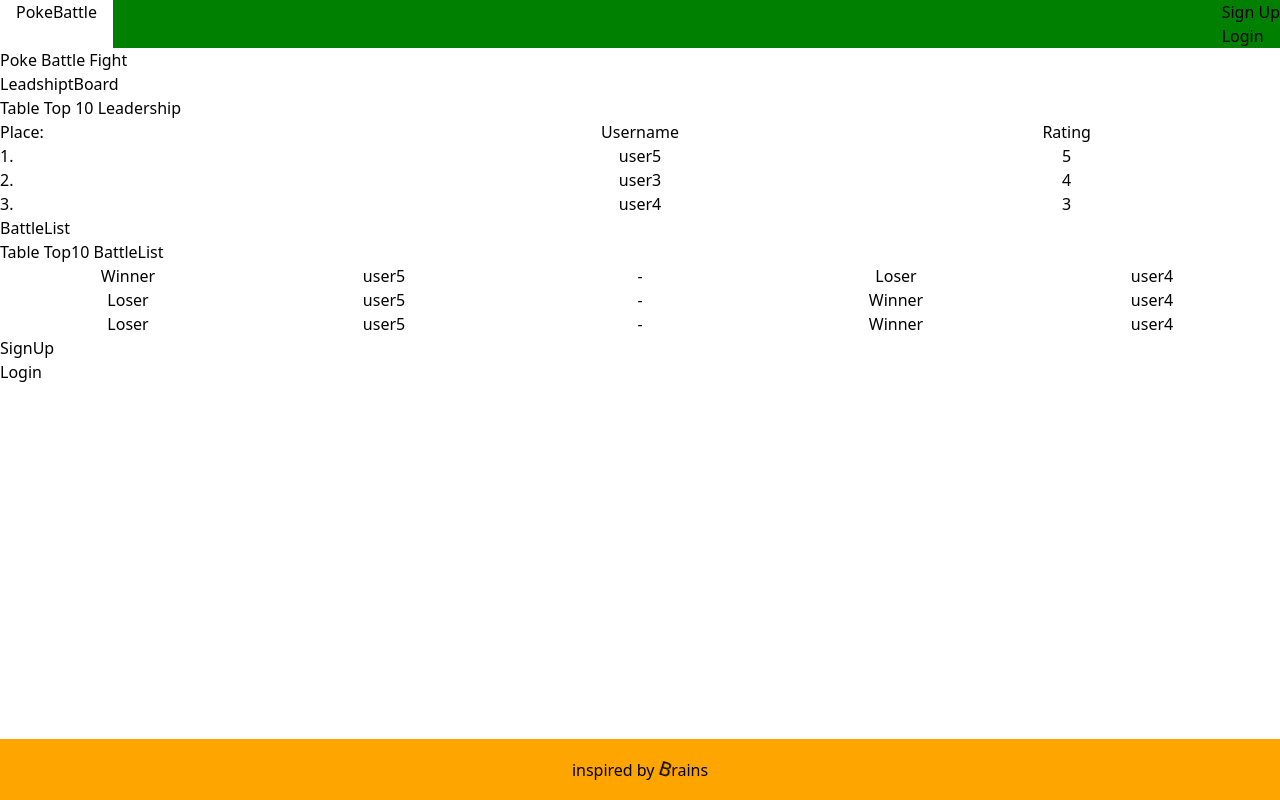
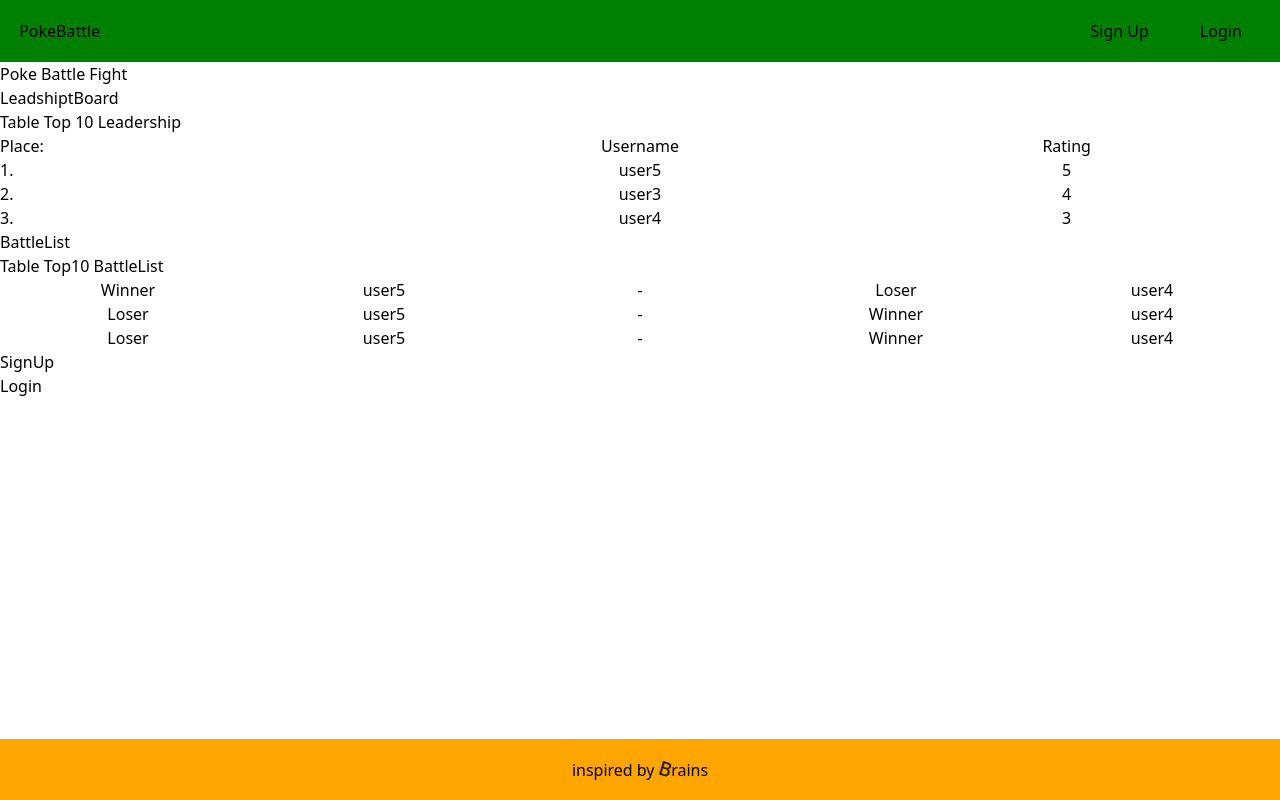
Before and after one commit to devAndWit/fe-pokebattle, a React (Vite) app: page / in a window 1280 px wide. Built offline with nearby package versions, Linux system fonts and the light colour scheme.

Commit message:
styling header nav

```diff
--- a/src/components/Header/header.css
+++ b/src/components/Header/header.css
@@ -1,12 +1,24 @@
 header {
   display: flex;
+  padding: 0.2rem;
+  background-color: green;
+
   .HeaderLeft {
-    padding: 0 1rem 0 1rem;
+    a {
+      display: block;
+      padding: 1rem;
+      transition: 0.3s all;
+      min-width: 80px;
+      text-align: center;
+
+      &:hover {
+        background-color: blue;
+      }
+    }
   }
   .HeaderRight {
     display: flex;
     justify-content: flex-end;
     width: 100%;
-    background-color: green;
   }
 }
--- /dev/null
+++ b/src/components/Nav/Nav.css
@@ -0,0 +1,36 @@
+nav {
+  ul {
+    list-style: none;
+  }
+  .UlMenu {
+  }
+
+  .UlMenu:before {
+    display: block;
+    width: 10px;
+    height: 10px;
+    content: "=";
+    background-color: red;
+    z-index: 10;
+  }
+
+  .UlControl {
+    display: flex;
+    padding-right: 1rem;
+    gap: 1rem;
+
+    li {
+      a {
+        display: block;
+        padding: 1rem;
+        transition: 0.3s all;
+        min-width: 80px;
+        text-align: center;
+
+        &:hover {
+          background-color: blue;
+        }
+      }
+    }
+  }
+}
--- a/src/components/NavUserMenu.jsx
+++ b/src/components/NavUserMenu.jsx
@@ -1,5 +1,7 @@
 import { Link, useNavigate } from "react-router-dom";
 import { useAuth } from "../contexts/AuthContext";
+
+import "./Nav/Nav.css";
 
 export const NavUserMenu = () => {
   const navigate = useNavigate();
@@ -13,8 +15,7 @@ export const NavUserMenu = () => {
   return (
     <>
       <nav>
-        <div className="">
-          <ul tabIndex={0} className="">
+        <ul className="UlMenu">
           <li>
             <Link to={"/"} className="">
               Home
@@ -41,11 +42,12 @@ export const NavUserMenu = () => {
               Poke Luck
             </Link>
           </li>
+        </ul>
+        <ul className="UlControl">
           <li>
             <button onClick={handleLogout}>Logout</button>
           </li>
         </ul>
-        </div>
       </nav>
     </>
   );
--- a/src/components/NavVisitorMenu.jsx
+++ b/src/components/NavVisitorMenu.jsx
@@ -4,7 +4,7 @@ export const NavVisitorMenu = () => {
   return (
     <>
       <nav>
-        <ul className="">
+        <ul className="UlControl">
           <li>
             <Link to={"/signup"}>Sign Up</Link>
           </li>
```
Lines whose indentation alone changed are shown as unchanged.
